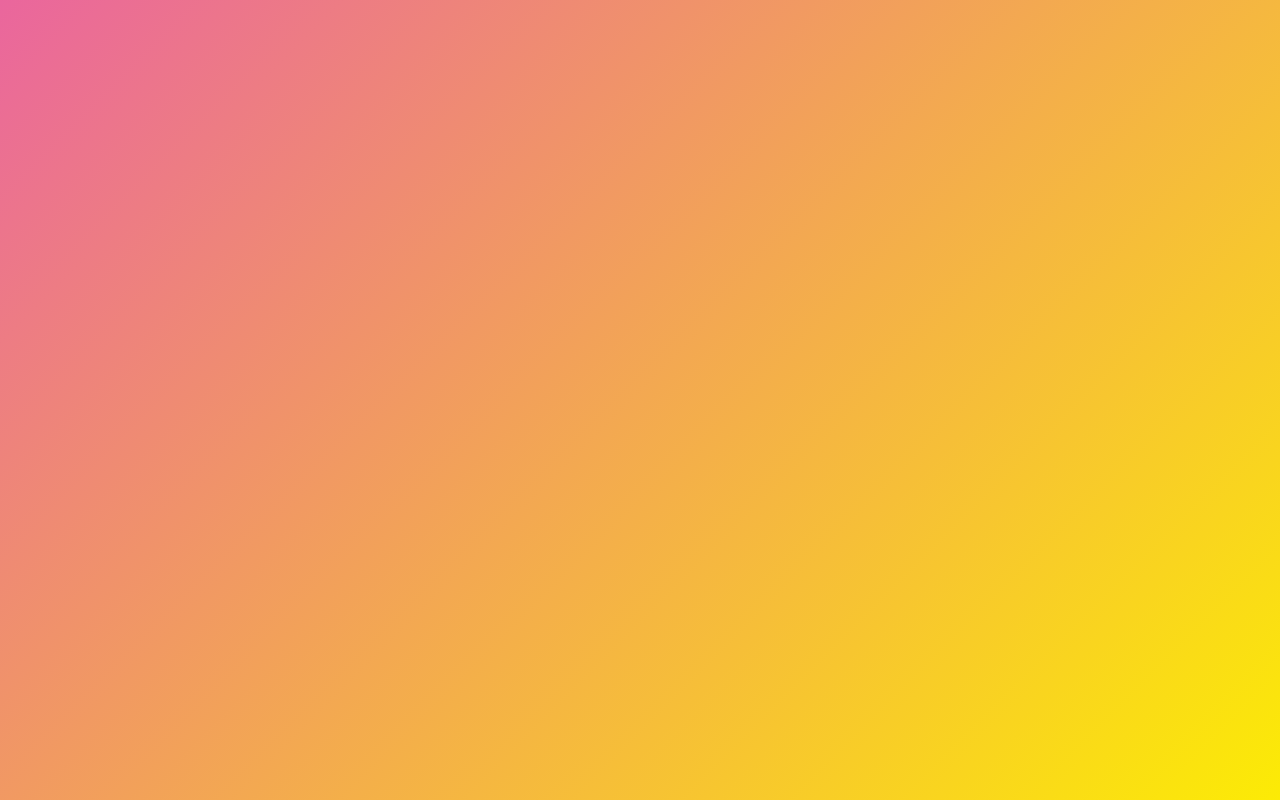
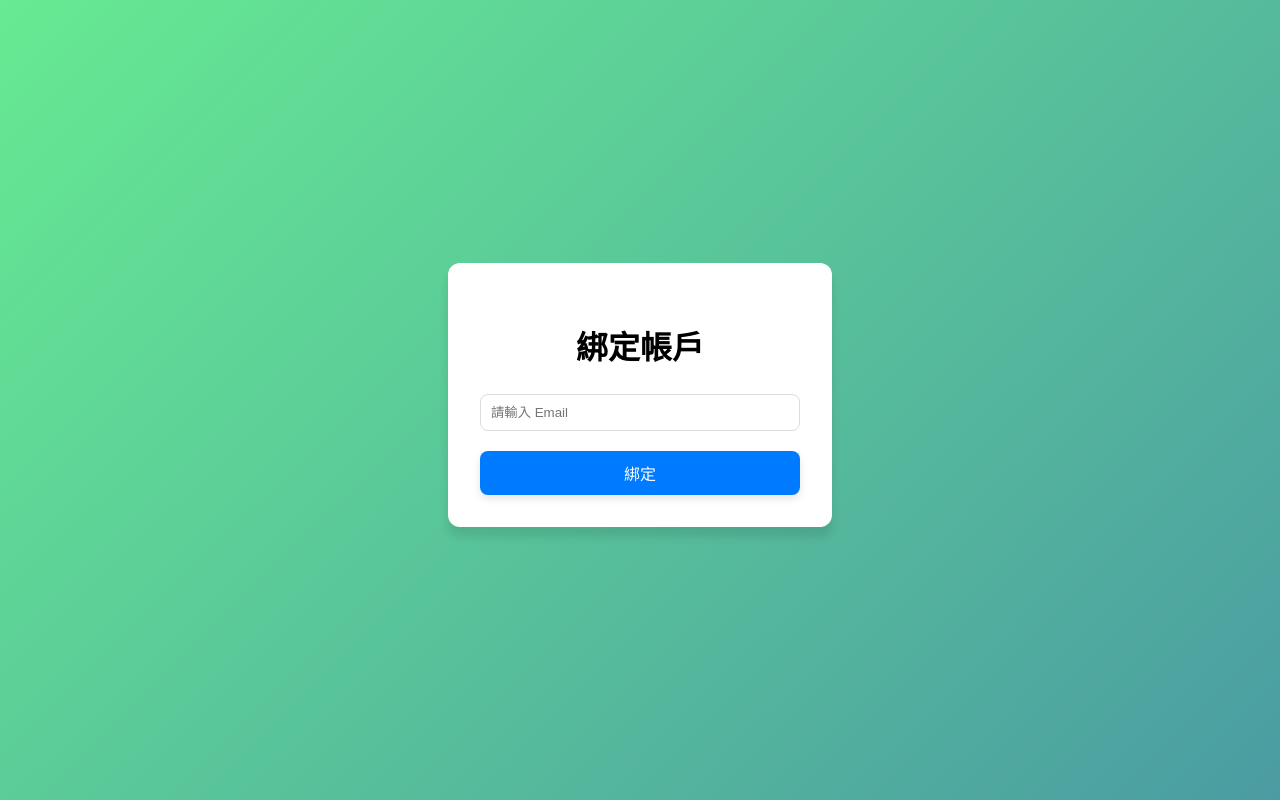
Before and after one commit to irisyen115/login-proj, a Vue app in the folder frontend/src/: page /Line-login in a window 1280 px wide. Before the commit this address had no page. Built offline with nearby package versions, Linux system fonts and the light colour scheme.

Commit message:
Create a web page for manually entering emails to bind Line userID

```diff
--- a/frontend/src/router/index.js
+++ b/frontend/src/router/index.js
@@ -4,6 +4,7 @@ import RegisterView from '../views/RegisterView.vue';
 import DashboardView from '../views/DashboardView.vue';
 import ResetPassword from '../views/ResetPassword.vue';
 import SendAuthentication from '../views/SendAuthentication.vue'
+import LineLoginView from '../views/LineLoginView.vue';
 
 const routes = [
   {
@@ -15,6 +16,11 @@ const routes = [
     path: '/login',
     name: 'login',
     component: LoginView,
+  },
+  {
+    path: '/Line-login',
+    name: 'Line-login',
+    component: LineLoginView,
   },
   {
     path: '/register',
--- /dev/null
+++ b/frontend/src/views/LineLoginView.vue
@@ -0,0 +1,112 @@
+<template>
+  <div class="login-container">
+    <div class="login-card">
+    <h2>綁定帳戶</h2>
+    <form @submit.prevent="bindEmail">
+      <input v-model="email" type="email" placeholder="請輸入 Email" required />
+      <button type="submit" class="btn login-btn">綁定</button>
+    </form>
+    <p v-if="message" class="success">{{ message }}</p>
+    <p v-if="error" class="error">{{ error }}</p>
+    </div>
+  </div>
+</template>
+
+<script setup>
+import { ref, onMounted } from "vue";
+
+const uid = ref("");
+const email = ref("");
+const message = ref("");
+const error = ref("");
+
+onMounted(() => {
+  const params = new URLSearchParams(window.location.search);
+  uid.value = params.get("uid") || "";
+});
+
+const bindEmail = async () => {
+  error.value = "";
+  message.value = "";
+
+  try {
+    const response = await fetch("/api/bind-email", {
+      method: "POST",
+      headers: { "Content-Type": "application/json" },
+      body: JSON.stringify({ uid: uid.value, email: email.value })
+    });
+
+    const data = await response.json();
+    if (response.ok) {
+      message.value = "綁定成功！請檢查您的 Email";
+    } else {
+      error.value = data.error || "綁定失敗";
+    }
+  } catch {
+    error.value = "伺服器錯誤，請稍後再試";
+  }
+};
+</script>
+
+<style scoped>
+.login-container {
+  display: flex;
+  flex-direction: column;
+  align-items: center;
+  height: 100vh;
+  justify-content: center;
+  position: relative;
+  background: linear-gradient(135deg, #66ea92, #4b9ca2);
+}
+
+.login-card {
+  background: white;
+  padding: 2rem;
+  text-align: center;
+  border-radius: 12px;
+  box-shadow: 0 10px 10px rgba(0, 0, 0, 0.1);
+  width: 320px;
+  margin-bottom: 10px;
+}
+
+h2 {
+  font-size: 2rem;
+  font-weight: bold;
+}
+
+input {
+  width: 100%;
+  padding: 10px;
+  margin-bottom: 12px;
+  border: 1px solid #ddd;
+  border-radius: 8px;
+}
+
+input:focus {
+  border-color: #007bff;
+}
+
+.btn {
+  width: 100%;
+  padding: 10px;
+  margin-top: 8px;
+  border: none;
+  border-radius: 8px;
+  cursor: pointer;
+}
+
+.login-btn {
+  background: #007bff;
+  color: white;
+}
+
+.login-btn:hover {
+  background: #0056b3;
+}
+
+.error {
+  margin-top: 10px;
+  color: red;
+  font-weight: bold;
+}
+</style>
```
Also changed, not shown: 1 other file (tests, documents, lock files or other folders).
